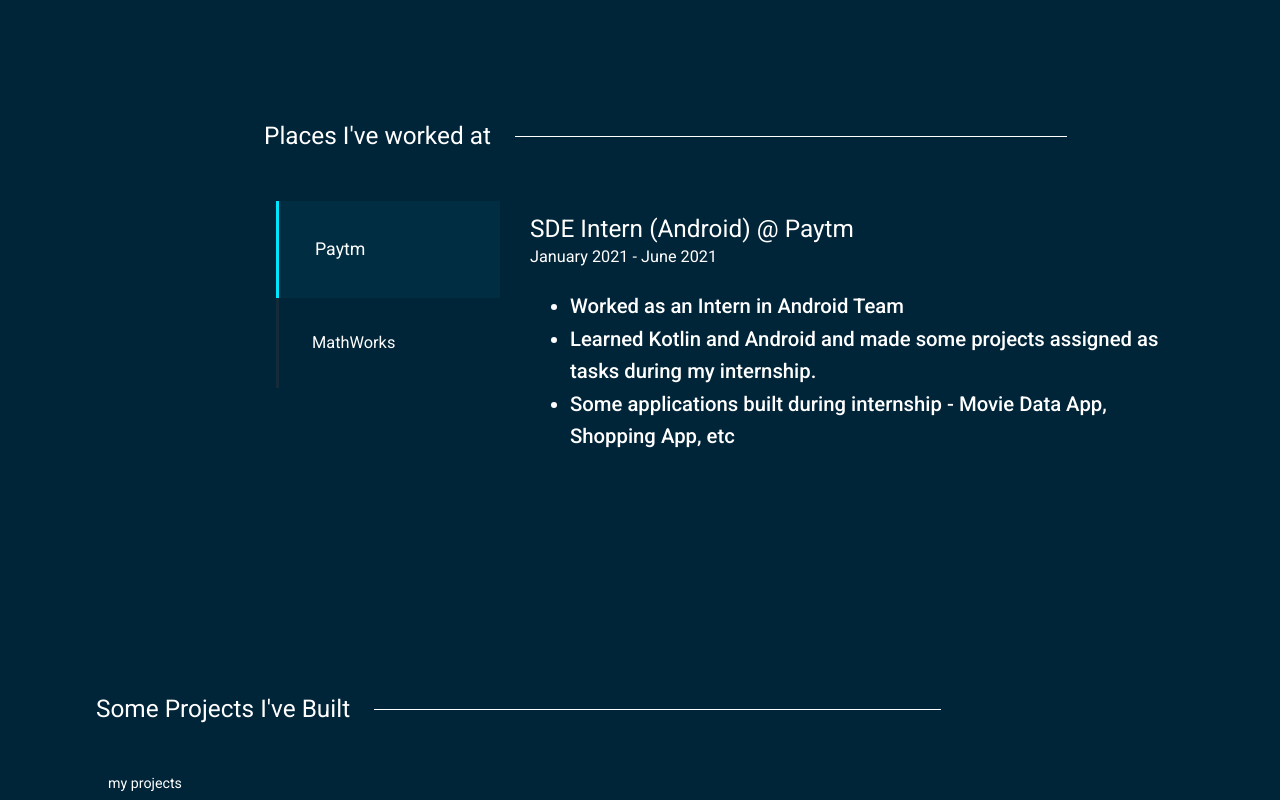
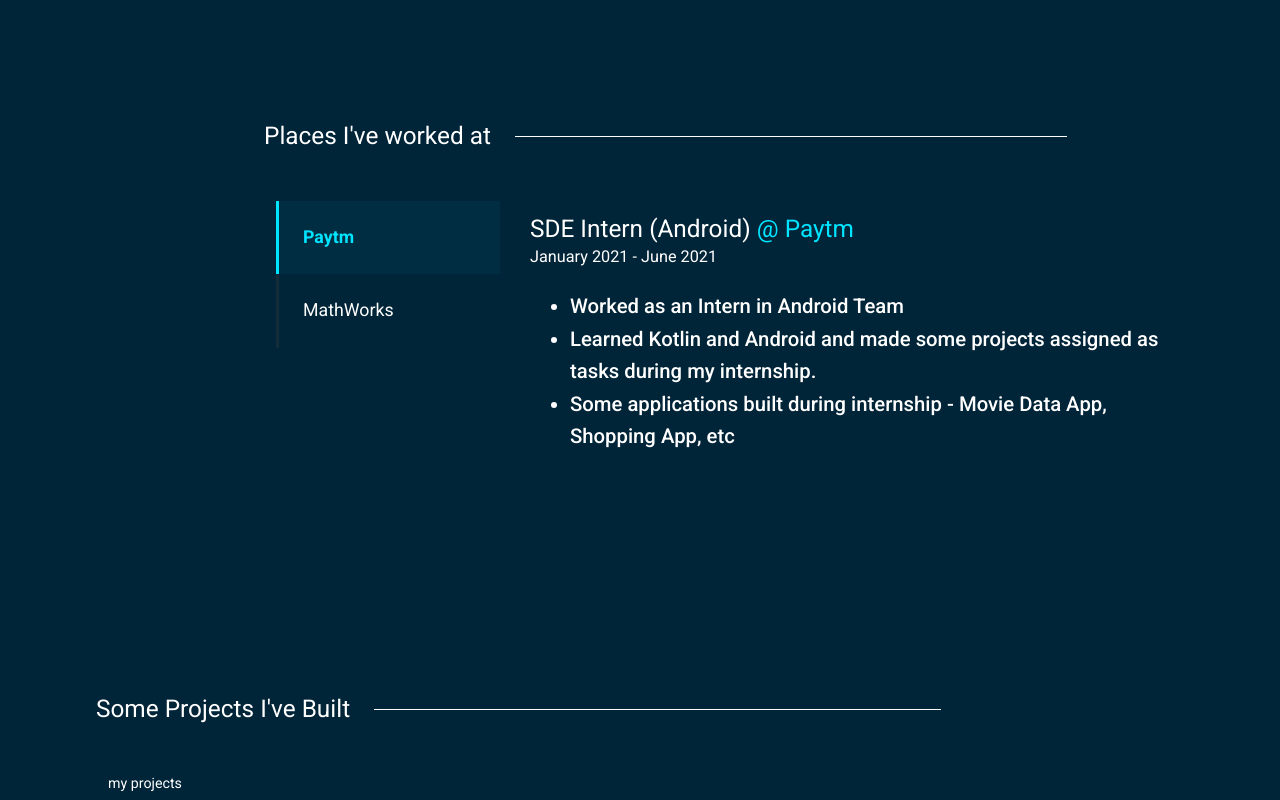
Before and after one commit to i-vishi/my-portfolio, a Next.js app: page / in a window 1280 px wide. Shown: the part 1387-2187 px from the top of the page. Built offline with nearby package versions, Linux system fonts and the light colour scheme.

Commit message:
made some ui changes

```diff
--- a/components/Experience.js
+++ b/components/Experience.js
@@ -21,26 +21,35 @@
     paddingRight: theme.spacing(2),
   },
   compTab: {
-    padding: theme.spacing(5.5),
+    padding: theme.spacing(4),
     backgroundColor: theme.palette.primary.main,
     border: "0",
-    fontSize: "1.15em",
+    fontSize: "1.25em",
     borderLeft: "3px solid #3d3d3d55",
     "&:hover": {
       backgroundColor: "#00344899",
     },
   },
   selectedTab: {
-    padding: theme.spacing(6),
+    padding: theme.spacing(4),
     backgroundColor: "#00344899",
+    color: "#00e5ff",
     border: "0",
     fontSize: "1.25em",
+    fontWeight: "600",
     borderLeft: "3px solid #00e5ff",
   },
   compDescription: {
     paddingLeft: theme.spacing(4),
     margin: theme.spacing(1),
     minHeight: theme.spacing(48),
+  },
+  descCompany: {
+    color: "#00e5ff",
+  },
+  descCompLink: {
+    color: "#00e5ff",
+    textDecoration: "none",
   },
 }));
 
@@ -64,7 +73,7 @@
       name: "Paytm",
       id: "paytm-1",
       position: "SDE Intern (Android)",
-      url: "https://paytm.co",
+      url: "https://paytm.com",
       timePeriod: "January 2021 - June 2021",
       description: [
         "Worked as an Intern in Android Team",
@@ -73,7 +82,7 @@
       ],
     },
     {
-      name: " MathWorks",
+      name: "MathWorks",
       id: "mathworks-1",
       position: "Intern - EDG",
       url: "https://mathworks.com",
@@ -118,7 +127,13 @@
         <Grid item xs={9}>
           <Box p={1} m={1} className={classes.compDescription}>
             <Typography variant="h5">
-              {selectedJob.position} @ {selectedJob.name}
+              {selectedJob.position}
+              <span className={classes.descCompany}>
+                &nbsp;@&nbsp;
+                <a href={selectedJob.url} className={classes.descCompLink}>
+                  {selectedJob.name}
+                </a>
+              </span>
             </Typography>
             <Typography variant="body1">{selectedJob.timePeriod}</Typography>
             <Typography variant="h6">
--- a/components/TopNavBar.js
+++ b/components/TopNavBar.js
@@ -51,7 +51,7 @@
             <IconButton edge="start" color="secondary" className={classes.logo}>
               <Image
                 src="/logo-vg.png"
-                alt="Vercel Logo"
+                alt="Vishal Gaur"
                 width={40}
                 height={40}
               />
```
